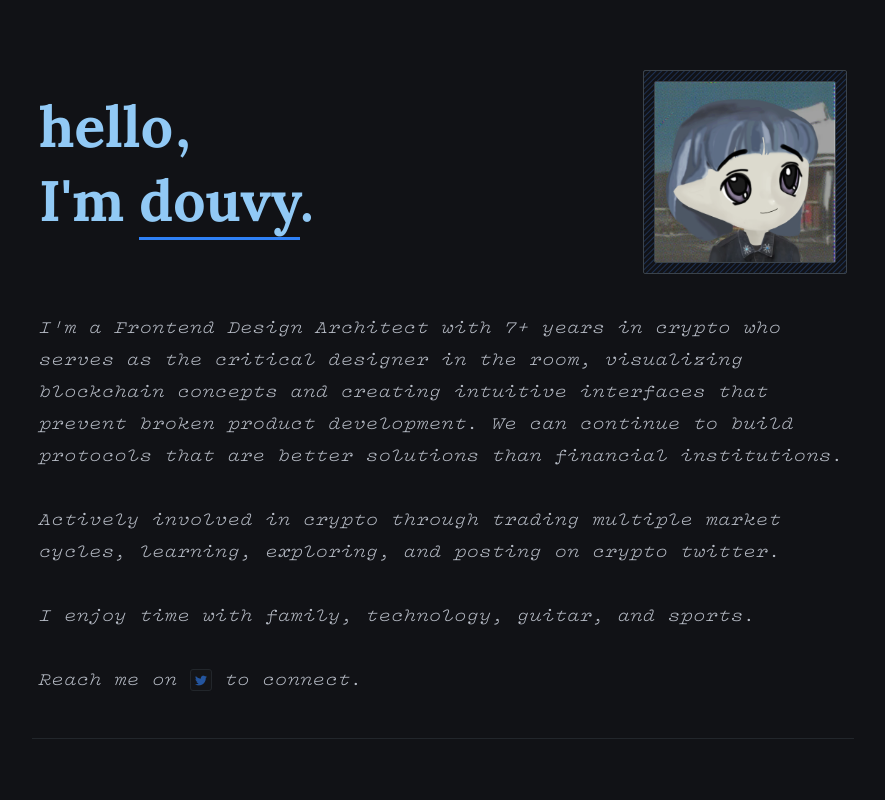
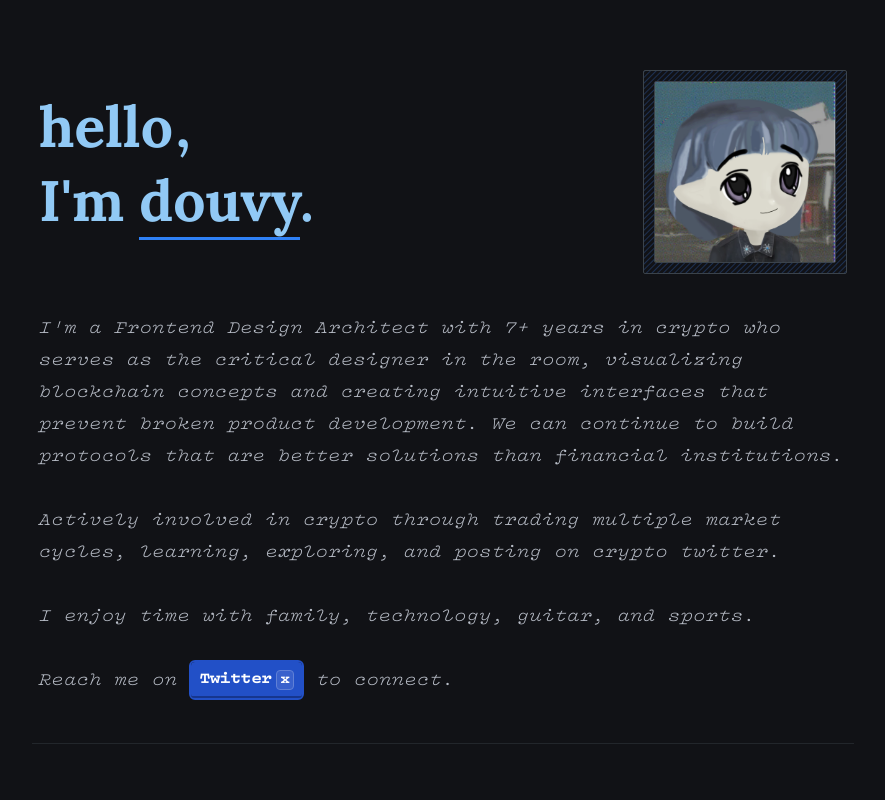
Before and after one commit to douvy/douvy, a Next.js app: page / in a window 1280 px wide. Shown: the top 800 px of the page, without its empty margins (197-1082 px from the left). Built offline with nearby package versions, Linux system fonts and the light colour scheme.

Commit message:
Improve button design and add hot link
- Extremely nice 3D button now
- X/x is a hot key command to open my twitter link in a new tab

```diff
--- a/pages/index.js
+++ b/pages/index.js
@@ -1,5 +1,6 @@
 import Head from "next/head";
 import dynamic from "next/dynamic";
+import { useEffect } from "react";
 import Nav from "../components/Nav";
 import Footer from "../components/Footer";
 import ScrollIndicator from "../components/ScrollIndicator";
@@ -14,6 +15,26 @@ const ProjectSlider = dynamic(() => import("../components/ProjectSlider"), {
 });
 
 export default function Home() {
+  // Add hotkey handler for Twitter X button
+  useEffect(() => {
+    const handleKeyDown = (event) => {
+      // Check if the key pressed is 'x' or 'X' and not inside an input field
+      if ((event.key === 'x' || event.key === 'X') &&
+          !(event.target.tagName === 'INPUT' || event.target.tagName === 'TEXTAREA')) {
+        // Find the twitter link and open it in a new tab
+        window.open('https://x.com/douvy_', '_blank');
+      }
+    };
+
+    // Add event listener
+    window.addEventListener('keydown', handleKeyDown);
+
+    // Cleanup
+    return () => {
+      window.removeEventListener('keydown', handleKeyDown);
+    };
+  }, []);
+
   return (
     <>
       <Head>
@@ -98,17 +119,28 @@ export default function Home() {
                 cycles, learning, exploring, and posting on crypto twitter.
               </p>
               <p>I enjoy time with family, technology, guitar, and sports.</p>
-              <p>
-                Reach me on{" "}
+              <p className="flex items-baseline flex-wrap">
+                <span>Reach me on</span>{" "}
                 <a
-                  href="https://twitter.com/douvy_"
+                  href="https://x.com/douvy_"
                   target="_blank"
-                  rel="noreferrer"
-                  className="twitter"
+                  rel="noopener noreferrer"
+                  className="twitter-x-button inline-block relative w-[115px] h-10 rounded-md overflow-hidden font-lora mx-3 -mt-1.5"
+                  aria-label="Twitter/X Profile - Press the 'x' key as a shortcut"
                 >
-                  <i className="fab fa-twitter"></i>
-                </a>{" "}
-                to connect.
+                  {/* Main button content */}
+                  <span className="button-content flex items-center w-full h-full px-2 text-white">
+                    <span className="text-sm font-semibold">Twitter</span>
+                    <span className="twitter-spacer"></span>
+                    <span className="x-container flex items-center justify-center w-5 h-5 rounded">
+                      <span className="text-xs font-bold">x</span>
+                    </span>
+                  </span>
+
+                  {/* Bottom shadow for 3D effect */}
+                  <span className="shadow-bottom absolute bottom-0 left-0 right-0 h-[2px]"></span>
+                </a>
+                <span>to connect.</span>
               </p>
               <br />
             </div>
--- a/styles/globals.css
+++ b/styles/globals.css
@@ -57,6 +57,9 @@ h6 {
     color: #222222;
     font-weight: 700;
     font-family: "Lora", sans-serif;
+}
+.font-lora {
+    font-family: "VulfMono", sans-serif;
 }
 a {
     transition: 0.25s;
@@ -403,10 +406,10 @@ html {
 .scroll-arrow {
     position: relative;
     display: inline-block;
-    width: 16px;
-    height: 16px;
-    border-right: 1.5px solid #2f81f7;
-    border-bottom: 1.5px solid #2f81f7;
+    width: 12px;
+    height: 12px;
+    border-right: 1.5px solid #65a0fd;
+    border-bottom: 1.5px solid #65a0fd;
     transform: rotate(45deg);
 }
 @keyframes fadeInOut {
@@ -533,3 +536,37 @@ footer a {
     border: none !important;
     outline: none !important;
 }
+
+/* Twitter X Button Styles */
+.twitter-x-button {
+    border: 2px solid #2250c7 !important; /* Override any other border styles */
+    border-style: solid !important; /* Ensure solid border */
+    border-bottom-style: solid !important; /* Explicitly set bottom border to solid */
+    transition: border-color 0.3s ease-in-out;
+    transform: translateY(-2px);
+}
+.twitter-x-button:hover {
+    border-color: #1a3fa6 !important;
+}
+.twitter-x-button .button-content {
+    background-color: #2250c7;
+    transition: background-color 0.3s ease-in-out;
+}
+.twitter-x-button:hover .button-content {
+    background-color: #1a3fa6;
+}
+.twitter-x-button .x-container {
+    background-color: #3961cc;
+    border: 1px solid #6080d6;
+}
+.twitter-x-button .shadow-bottom {
+    background-color: #16368e;
+    transition: background-color 0.3s ease-in-out;
+}
+.twitter-x-button:hover .shadow-bottom {
+    background-color: #1a3fa6;
+}
+.twitter-x-button .twitter-spacer {
+    width: 4px;
+    display: inline-block;
+}
```
